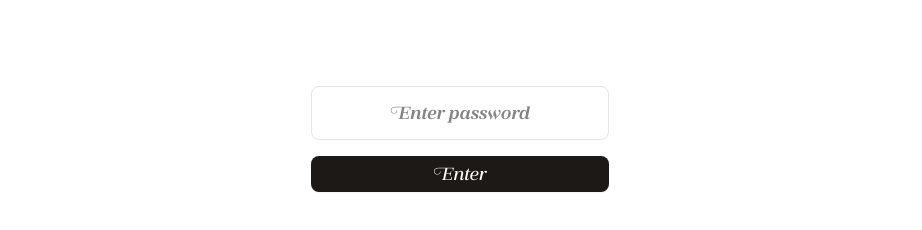
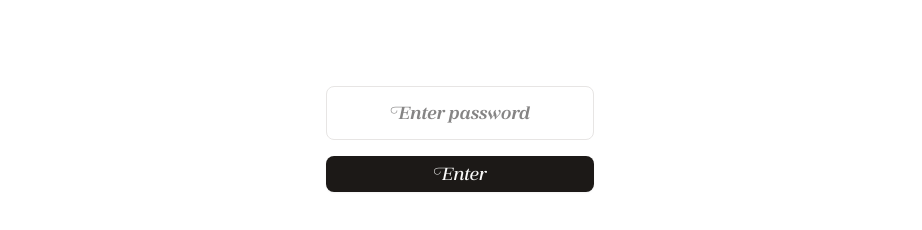
Before and after one commit to sambencivengo/otisbencivengo, a Next.js app: page /password in a window 1280 px wide. Shown: the part 358-588 px from the top of the page, without its empty margins (180-1102 px from the left). Built offline with nearby package versions, Linux system fonts and the light colour scheme.

Commit message:
password sizing

```diff
--- a/app/components/password.tsx
+++ b/app/components/password.tsx
@@ -32,8 +32,9 @@ export const Password = () => {
   };
 
   return (
-    <div className="flex flex-col items-center justify-center p-4">
-      <div className="w-full max-w-md space-y-4">
+    <div className="w-full ">
+      <div className="w-[300px] mx-auto flex flex-col items-center justify-center p-4">
+        <div className="w-full  space-y-4">
           <form onSubmit={handleSubmit} className="flex flex-col space-y-4">
             <input
               type="password"
@@ -49,12 +50,15 @@ export const Password = () => {
               Enter
             </Button>
           </form>
+        </div>
+
+      </div>
+
       {error && (
-          <div className="mt-4 p-3 bg-red-50 border border-red-200 rounded-md">
+        <div className="max-w-[400px] mx-auto p-3 bg-red-50 border border-red-200 rounded-sm">
           <p className="text-red-600 text-center">{error}</p>
         </div>
       )}
-      </div>
-    </div>
+    </div >
   );
 };
--- a/app/page.tsx
+++ b/app/page.tsx
@@ -14,7 +14,6 @@ export default function Home() {
   }, []);
 
   if (!isAuthenticated) {
-    console.log(isAuthenticated);
     return null; // Don't show anything if not authenticated
   }
 
```
Lines whose indentation alone changed are shown as unchanged.
